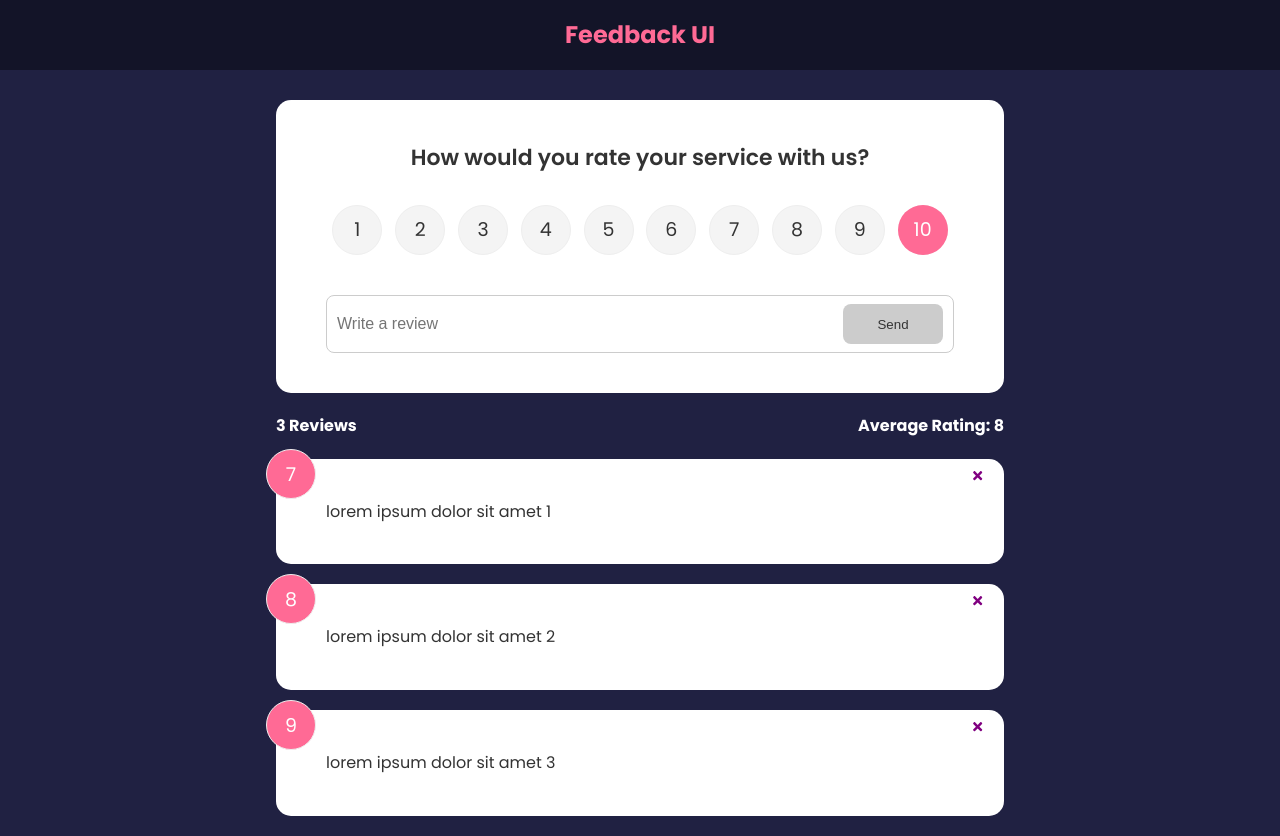
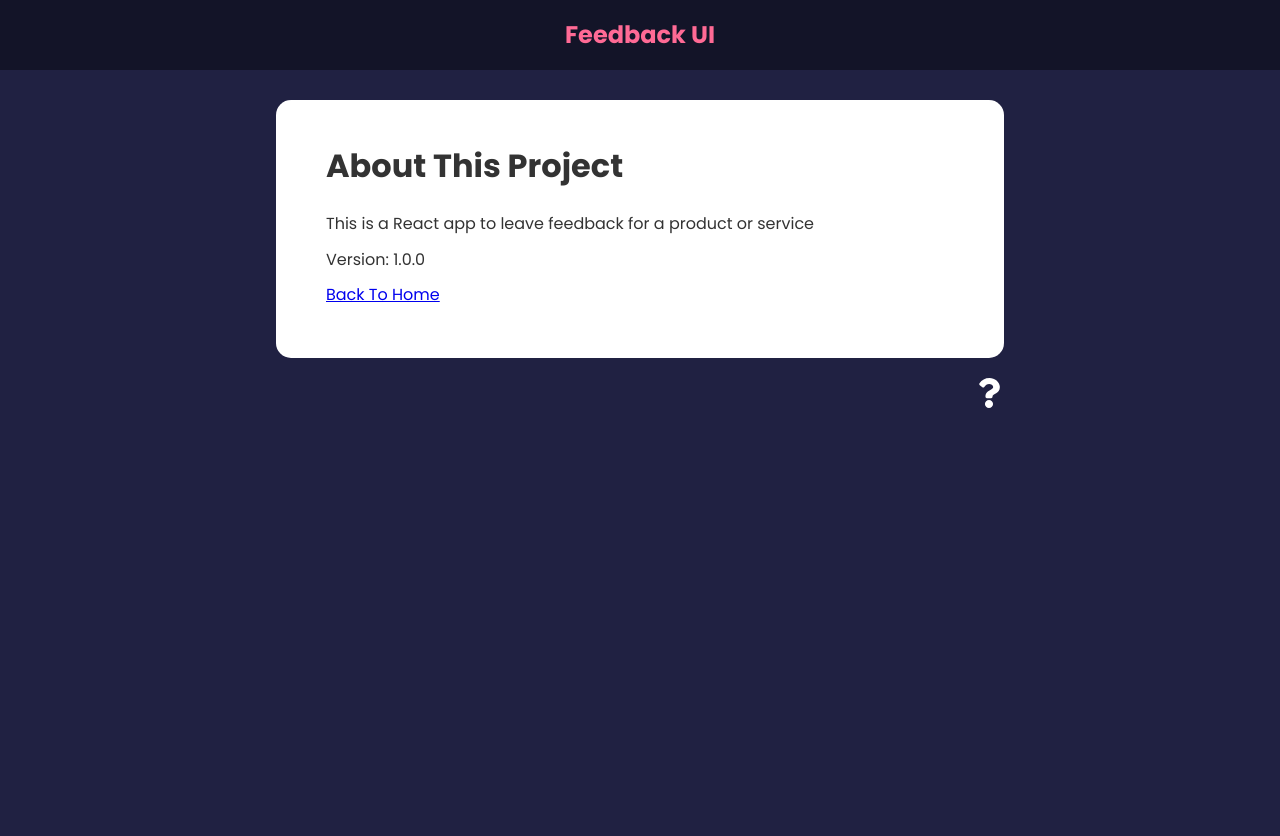
Before and after one commit to Elijah80/feedback-app, a React (Create React App) app: page /about in a window 1280 px wide. After the commit the page ends 800 px from the top, so only its background shows below. Built offline with nearby package versions, Linux system fonts and the light colour scheme.

Commit message:
Added link to an about page with a ? icon

```diff
--- a/package.json
+++ b/package.json
@@ -10,6 +10,7 @@
     "react": "^18.2.0",
     "react-dom": "^18.2.0",
     "react-icons": "^5.0.1",
+    "react-router-dom": "^6.22.0",
     "react-scripts": "5.0.1",
     "uuid": "^9.0.1",
     "web-vitals": "^2.1.4"
--- a/src/App.js
+++ b/src/App.js
@@ -1,9 +1,12 @@
 import { v4 as uuidv4 } from 'uuid'
+import { BrowserRouter as Router, Route, Routes } from 'react-router-dom'
 import { useState } from 'react'
 import Header from './components/Header'
 import FeedbackList from './components/FeedbackList'
 import FeedbackStats from './components/FeedbackStats'
 import FeedbackForm from './components/FeedbackForm'
+import AboutIconLink from './components/AboutIconLink'
+import AboutPage from './pages/AboutPage'
 
 import FeedbackData from './data/FeedbackData'
 
@@ -22,14 +25,27 @@
 	}
 
 	return (
-		<>
+		<Router>
 			<Header />
 			<div className='container'>
-				<FeedbackForm handleAdd={addFeedback} />
-				<FeedbackStats feedback={feedback} />
-				<FeedbackList feedback={feedback} handleDelete={deleteFeedback} />
+				<Routes>
+					<Route
+						exact
+						path='/'
+						element={
+							<>
+								<FeedbackForm handleAdd={addFeedback} />
+								<FeedbackStats feedback={feedback} />
+								<FeedbackList feedback={feedback} handleDelete={deleteFeedback} />
+							</>
+						}
+					></Route>
+
+					<Route path='/about' element={<AboutPage />} />
+				</Routes>
+				<AboutIconLink />
 			</div>
-		</>
+		</Router>
 	)
 }
 
--- /dev/null
+++ b/src/components/AboutIconLink.jsx
@@ -0,0 +1,14 @@
+import { FaQuestion } from 'react-icons/fa'
+import { Link } from 'react-router-dom'
+
+function AboutIconLink() {
+  return (
+    <div className='about-link'>
+      <Link to='/about'>
+        <FaQuestion size={30} />
+      </Link>
+    </div>
+  )
+}
+
+export default AboutIconLink
--- /dev/null
+++ b/src/pages/AboutPage.jsx
@@ -0,0 +1,19 @@
+import { Link } from 'react-router-dom'
+import Card from '../components/shared/Card'
+
+function AboutPage() {
+  return (
+    <Card>
+      <div className='about'>
+        <h1>About This Project</h1>
+        <p>This is a React app to leave feedback for a product or service</p>
+        <p>Version: 1.0.0</p>
+        <p>
+          <Link to='/'>Back To Home</Link>
+        </p>
+      </div>
+    </Card>
+  )
+}
+
+export default AboutPage
```
Also changed, not shown: 1 other file (tests, documents, lock files or other folders).
